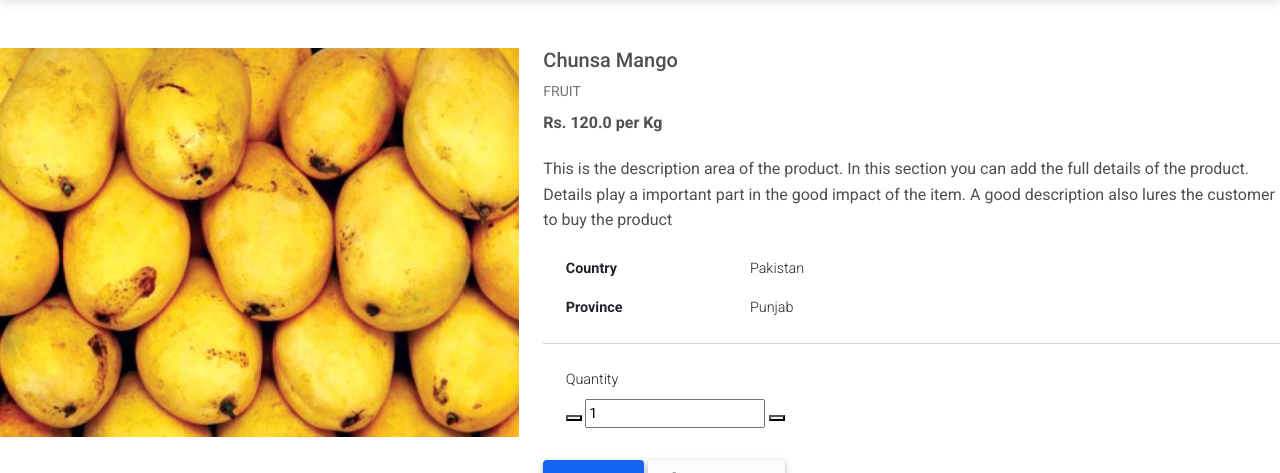
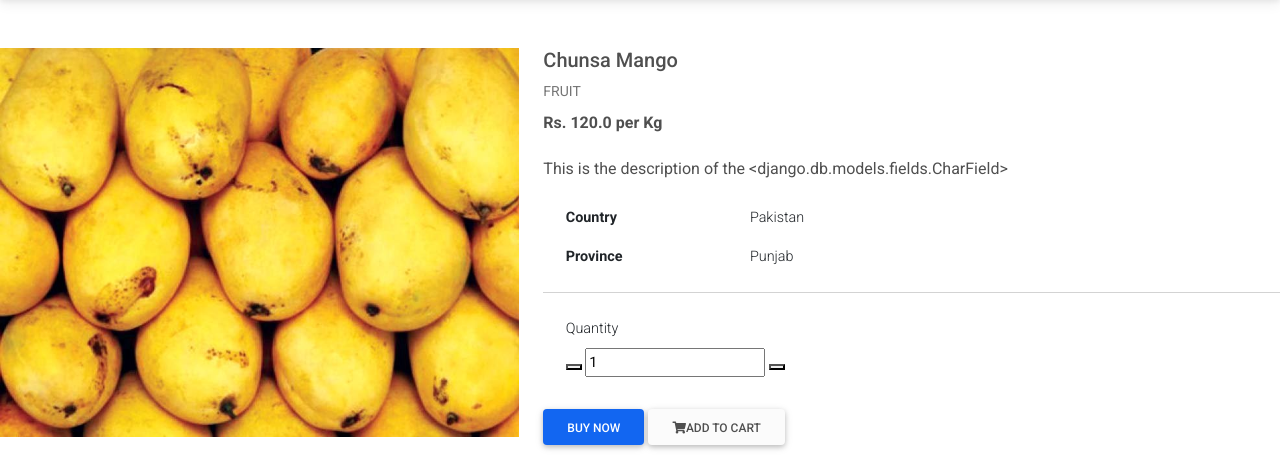
Before and after one commit to hanzy48633/website, a Django app: page /1/ in a window 1280 px wide. Shown: the part 69-542 px from the top of the page. Run offline with Django 3.2, Linux system fonts and the light colour scheme; data comes from the database, SQL or seed files in the repository; both versions use the stored data as it was after the commit; some libraries are stand-ins or nearby versions.

Commit message:
added description

```diff
--- a/ecom/itemspage/models.py
+++ b/ecom/itemspage/models.py
@@ -21,6 +21,7 @@
     price_type = models.CharField(choices=PRICE_CATEGORY, max_length=2, default='PP')
     category = models.CharField(choices=CATEGORY_CHOICES, max_length=2)
     quantity = models.IntegerField()
+    description = models.TextField(default="This is the description for the {}".format(title))
     image = models.ImageField()
 
     def __str__(self):
--- a/ecom/itemspage/templates/itemspage/productpage.html
+++ b/ecom/itemspage/templates/itemspage/productpage.html
@@ -37,8 +37,7 @@
               </li>
             </ul> {% endcomment %}
             <p><span class="mr-1"><strong>Rs. {{ item.price }} {{ item.get_price_type_display }}</strong></span></p>
-            <p class="pt-1">This is the description area of the product. In this section you can add the full details of the product.
-            Details play a important part in the good impact of the item. A good description also lures the customer to buy the product</p>
+            <p class="pt-1">{{ item.description }}</p>
             <div class="table-responsive">
               <table class="table table-sm table-borderless mb-0">
                 <tbody>
```
Also changed, not shown: ecom/db.sqlite3, ecom/itemspage/migrations/0003_auto_20210603_1915.py (added), ecom/itemspage/migrations/0004_alter_item_description.py (added), ecom/itemspage/migrations/0005_alter_item_description.py (added).
